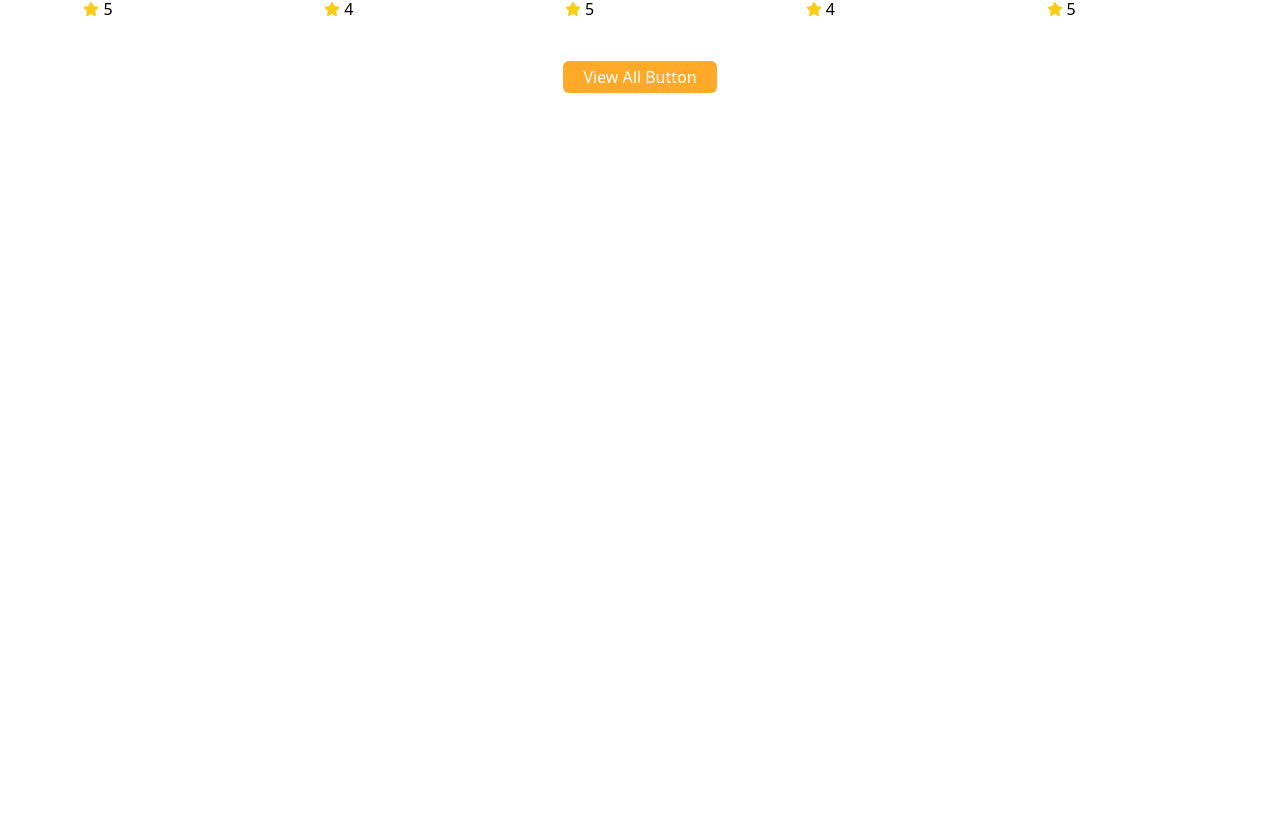
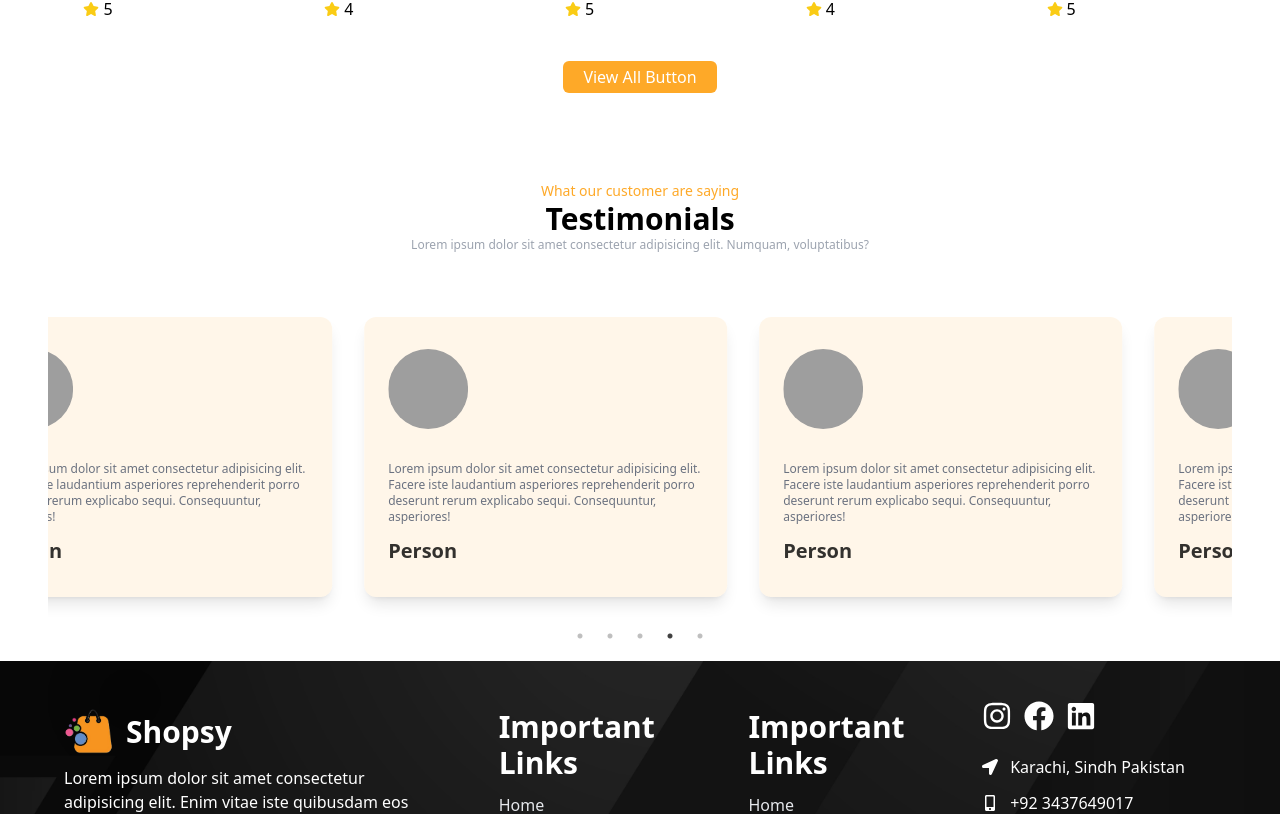
Before and after one commit to MuhammadBurhan123/vite_react-ecommerce, a React (Vite) app: page / in a window 1280 px wide. Shown: the part 3015-3829 px from the top of the page. Before the commit the page ends 3156 px from the top, so only its background shows below. Built offline with nearby package versions, Linux system fonts and the light colour scheme; grey boxes are pictures that could not be loaded.

Commit message:
Dark and component in App

```diff
--- a/src/App.jsx
+++ b/src/App.jsx
@@ -7,8 +7,17 @@ import "aos/dist/aos.css";
 import TopProducts from "./components/TopProducts/TopProducts";
 import Banner from "./components/Banner/Banner";
 import Subscribe from "./components/Subscribe/Subscribe";
+import Testimonials from "./components/Testimonials/Testimonials";
+import Footer from "./components/Footer/Footer";
+import Popup from "./components/Popup/Popup";
 
 const App = () => {
+  const [orderPopup, setOrderPopup] = React.useState(false);
+
+  const handleOrderPopup = () => {
+    setOrderPopup(!orderPopup);
+  }
+
   React.useEffect(() => {
     AOS.init({
       offset: 100,
@@ -20,14 +29,17 @@ const App = () => {
   }, [])
 
   return (
-    <div>
-      <Navbar />
+    <div className="bg-white dark:bg-gray-900 dark:text-white duration-200">
+      <Navbar handleOrderPopup={handleOrderPopup} />
       <Hero />
       <Products />
       <TopProducts />
       <Banner />
       <Subscribe />
       <Products />
+      <Testimonials />
+      <Footer />
+      <Popup orderPopup={orderPopup} setOrderPopup={setOrderPopup} />
     </div>
   );
 }
```
